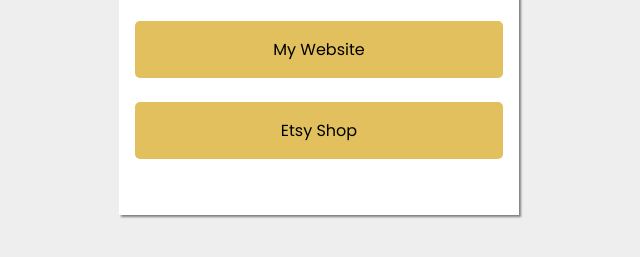
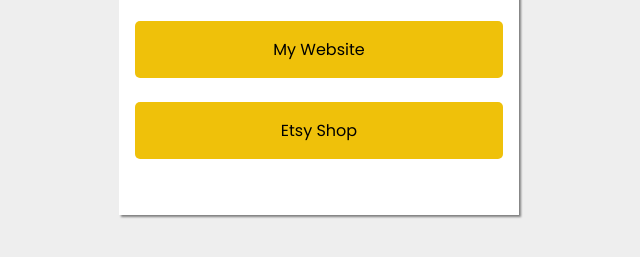
Before and after one commit to vyrzdev/SundayStudioLinkTree, a plain HTML site: page index.html in a window 1280 px wide. Shown: the part 253-510 px from the top of the page, without its empty margins (321-961 px from the left). Drawn offline with nearby package versions, Linux system fonts and the light colour scheme.

Commit message:
Fixed yellow in links...

```diff
--- a/main.css
+++ b/main.css
@@ -23,7 +23,7 @@
     padding: 1em;
     border-radius: 5px;
     color: black;
-    background-color: #e1c05d;
+    background-color: #EFC10A;
     text-decoration: none;
     text-align: center;
 }
```
